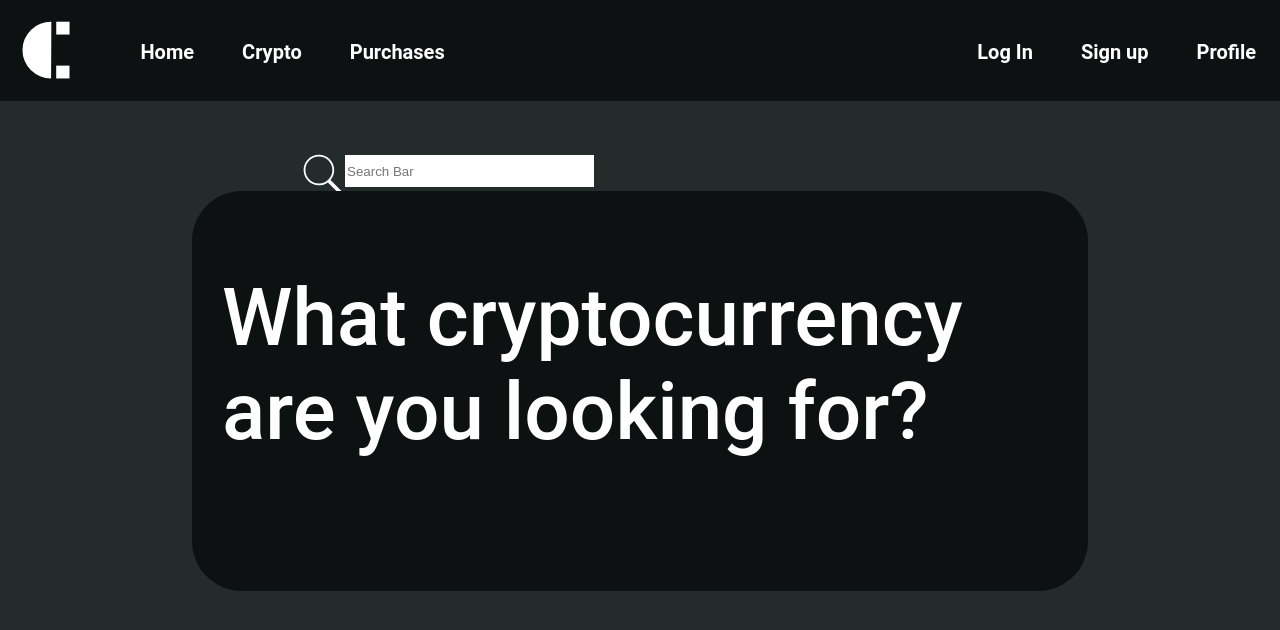
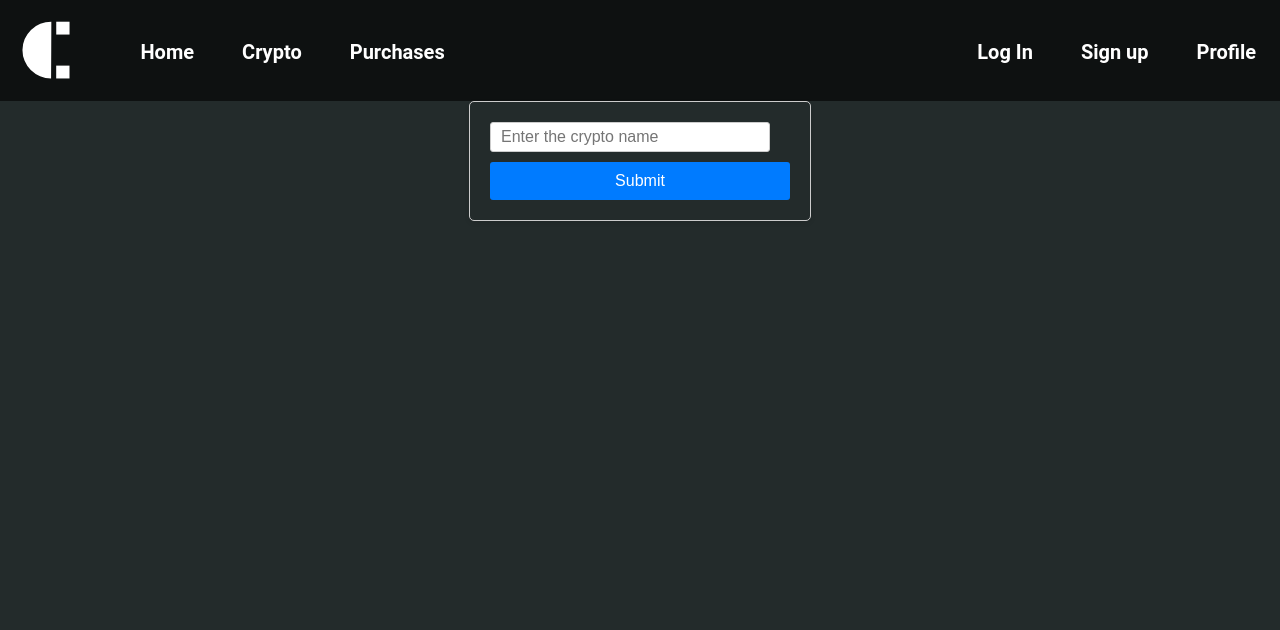
Before and after one commit to Filip-Nachov/Crypto-Predicter, a Flask app: page /crypto in a window 1280 px wide. Shown: the top 630 px of the page. Run offline with Flask 3, Linux system fonts and the light colour scheme.

Commit message:
added a new way to enter the name of the crypto in the crypto page

```diff
--- a/static/css/crypto.css
+++ b/static/css/crypto.css
@@ -15,23 +15,8 @@ body, html {
     margin-right: 20px;
 }
 
-.flex-container{
-    display: flex;
-    justify-content: center;
-    align-items: center;
-    height: calc(50% - 100px);
-}
-.box{
-    background-color: #0e1111;
-    width: 70%;
-    height: 400px;
-    border-radius: 50px;
 
-}
-.box > p{
-    font-size: 80px;
-    margin-left: 30px;
-}
+
 input {
     border: none;
     outline: none;
@@ -40,14 +25,42 @@ input {
     height: 30px;
 
 }
-.container{
-    height: calc(30% - 100px );
-    display: flex;
-    justify-content: flex-start;
-    align-items: center;
-    margin-left: 300px;
 
+
+.input-container {
+    width: 300px;
+    margin: 0 auto;
+    padding: 20px;
+    border: 1px solid #ccc;
+    border-radius: 5px;
+    box-shadow: 0 2px 5px rgba(0, 0, 0, 0.1);
 }
+
+.input-field {
+    width: calc(100% - 20px); /* Adjust for padding */
+    padding: 10px;
+    margin-bottom: 10px;
+    border: 1px solid #ccc;
+    border-radius: 3px;
+    box-sizing: border-box;
+    font-size: 16px;
+}
+
+ .submit-btn {
+    width: 100%;
+    padding: 10px;
+    background-color: #007bff;
+    color: #fff;
+    border: none;
+    border-radius: 3px;
+    cursor: pointer;
+    font-size: 16px;
+}
+
+.submit-btn:hover {
+    background-color: #0056b3;
+}
+
 img{
     margin-top: 6px;
     height: 45px;
--- a/static/css/purchases.css
+++ b/static/css/purchases.css
@@ -67,6 +67,7 @@
     font-size: 70px;
     font-weight: bold;
     text-align: center;
+    margin-top: 100px;
 }
 
 .sec {
--- a/templates/crypto.html
+++ b/templates/crypto.html
@@ -24,16 +24,9 @@
 				<li><a href="{{url_for('profile')}}">Profile</a>
             </ul>
         </div>
-        <div class="container">
-              <img src="../static/images/search-icon.svg" alt="search icon">
-               <input type="text" placeholder="Search Bar">
-
-        </div>
-        <div class="flex-container">
-            <div class="box">
-               <p>What cryptocurrency are you looking for?</p>
-            </div>
-
+        <div class="input-container">
+            <input type="text" class="input-field" placeholder="Enter the crypto name">
+            <button class="submit-btn">Submit</button>
         </div>
     </body>
 </html>
```
